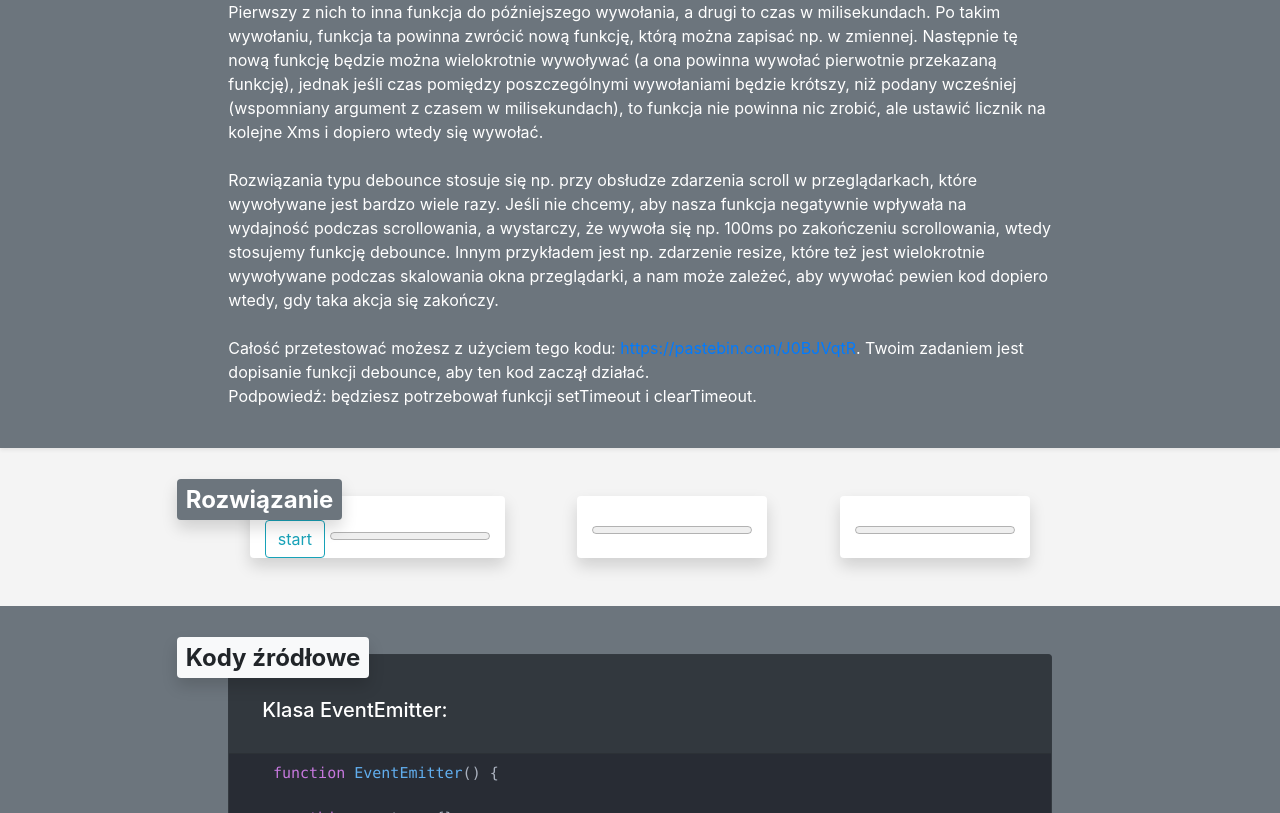
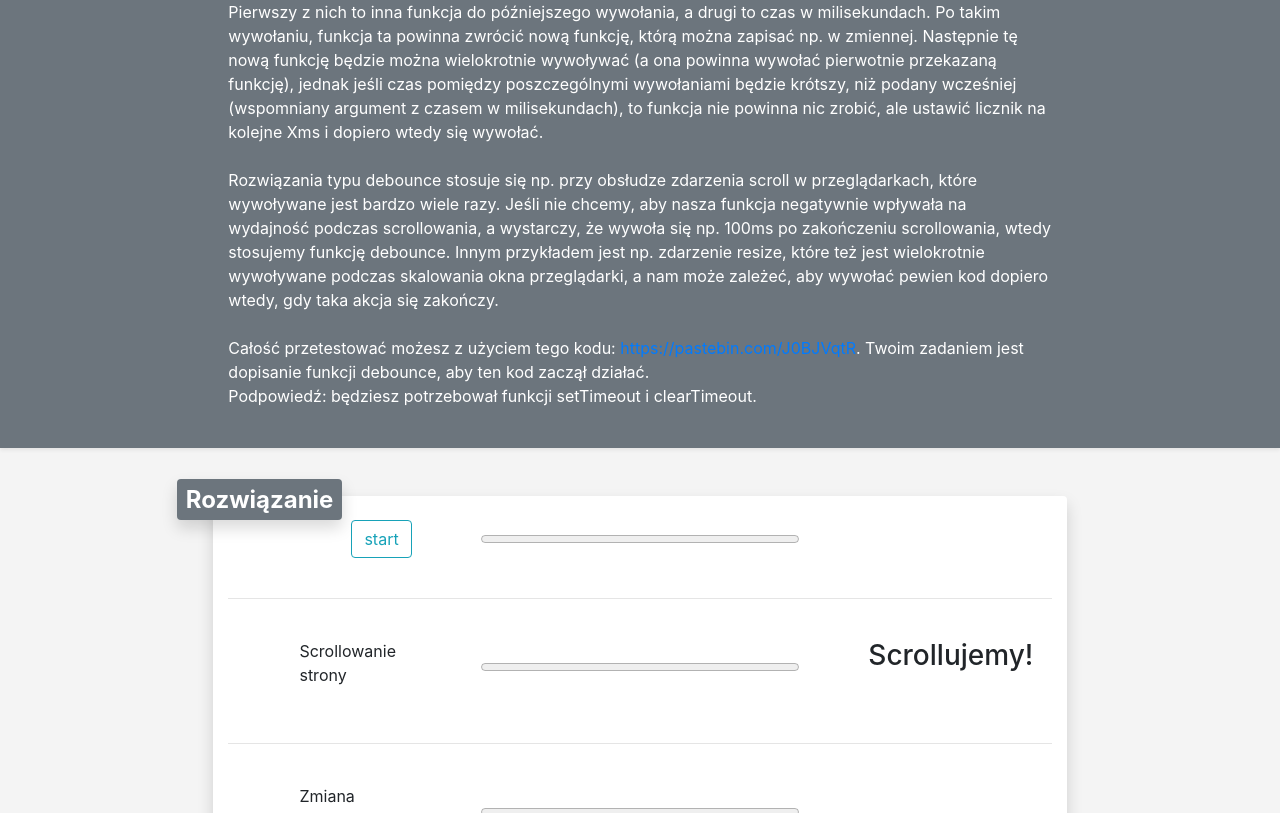
Before and after one commit to kargeb/bootcampJavaScript, a plain HTML site: page week_2/25.html in a window 1280 px wide. Shown: the part 139-952 px from the top of the page. Drawn offline with nearby package versions, Linux system fonts and the light colour scheme.

Commit message:
debaunce

```diff
--- a/css/styleNew.css
+++ b/css/styleNew.css
@@ -194,3 +194,7 @@ pre .language-js {
 label {
     cursor: pointer;
 }
+
+progress {
+    width: 80%;
+}
--- a/week_2/25.html
+++ b/week_2/25.html
@@ -73,25 +73,44 @@
 
             <div class="row justify-content-center ">
 
-                <div class="col-md-8 ">
+                <div class="col-md-8 bg-white shadow rounded">
                         <span class="badge badge-secondary shadow">Rozwiązanie</span>
 
-                        <div class="row justify-content-around ">
+                        <div class="row justify-content-center py-4">
+                            <div class="col-2 d-flex justify-content-end">
+                                <button class="btn btn-outline-info" id="button_buttonBar">start</button>
 
-                                <div class="col-auto bg-white shadow rounded"><br>
-                                    <button class="btn btn-outline-info" id="button_buttonBar">start</button>
+                            </div>
+                            <div class="col-6 align-self-center d-flex justify-content-center">
+                                <progress id="buttonBar" value="0" max="10" class=""></progress>
+                            </div>
+                            <div class="col-2">
+                                <h3 id="output_buttonBar" class="hidden">Naciskamy!</h3>
+                            </div>
 
-                                    <progress id="buttonBar" value="0" max="10"></progress>
+                        </div>
+                        <hr>
+                        <div class="row justify-content-center py-4">
+                                <div class="col-2 d-flex justify-content-end">
+                                    <p>Scrollowanie strony</p>
                                 </div>
-                                <div class="col-auto bg-white shadow rounded"><br>
-                                    <!-- <button class="btn btn-outline-info" id="button_scrollBar">start</button> -->
-
+                                <div class="col-6 align-self-center d-flex justify-content-center"><br>
                                     <progress id="scrollBar" value="0" max="10"></progress>
                                 </div>
-                                <div class="col-auto bg-white shadow rounded"><br>
-                                    <!-- <button class="btn btn-outline-info" id="button_resizeBar">start</button> -->
-
+                                <div class="col-2">
+                                        <h3 id="output_scrollBar" class="hidden">Scrollujemy!</h3>
+                                </div>
+                        </div>
+                        <hr>
+                        <div class="row justify-content-center py-4">
+                                <div class="col-2 d-flex justify-content-end align-self-center">
+                                    <p>Zmiana rozmiaru okna</p>
+                                </div>
+                                <div class="col-6 align-self-center d-flex justify-content-center"><br>
                                     <progress id="resizeBar" value="0" max="10"></progress>
+                                </div>
+                                <div class="col-2">
+                                        <h3 id="output_resizeBar" class="hidden">Zmieniamy rozmiar okna!</h3>
                                 </div>
                         </div>
 
--- a/week_2/25.js
+++ b/week_2/25.js
@@ -2,10 +2,11 @@
 
     var button_buttonBar = document.getElementById("button_buttonBar"),
         buttonBar = document.getElementById("buttonBar"),
-        // button_scrollBar = document.getElementById("button_scrollBar"),
         scrollBar = document.getElementById("scrollBar"),
-        // button_resizeBar = document.getElementById("button_resizeBar"),
-        resizeBar = document.getElementById("resizeBar");
+        resizeBar = document.getElementById("resizeBar"),
+        output_buttonBar = document.getElementById("output_buttonBar"),
+        output_scrollBar = document.getElementById("output_scrollBar"),
+        output_resizeBar = document.getElementById("output_resizeBar");
 
 
     function debounce(fn, time) {
@@ -23,7 +24,7 @@
         };
     }
 
-    function debounceWithBar(fn, time, bar) {
+    function debounceWithBar(fn, time, bar, output) {
 
         let clear = null,
             clearInt = null,
@@ -34,6 +35,7 @@
 
         return function() {
 
+            output.classList.add("hidden");
             counter = 0;
             bar.value = counter;
             clearTimeout(clear);
@@ -44,9 +46,11 @@
                 counter++;
                 bar.value = counter;
                 if(counter == 10){
+                    bar.value = counter;
                     clearInterval(clearInt);
                     counter = 0;
                     bar.value = counter;
+                    output.classList.remove("hidden");
                 }
             }, interval);
 
@@ -58,7 +62,7 @@
 
     var test = debounceWithBar( function(){
         console.log("z debance");
-    }, 1000, buttonBar);
+    }, 1000, buttonBar, output_buttonBar);
 
 
     button_buttonBar.addEventListener("click", test);
@@ -66,7 +70,7 @@
 
     var handleScroll = debounceWithBar(function() {
         console.log("Scrollujemy!");
-    }, 600, scrollBar);
+    }, 600, scrollBar, output_scrollBar);
 
     // w tym miejscu pod handleScroll
     // powinna być nowa funkcja
@@ -76,9 +80,9 @@
 
     // Możesz również przetestować funkcję
     // ze zdarzeniem "resize" skalując okno
-    var handleResize = debounce(function() {
+    var handleResize = debounceWithBar(function() {
         console.log("Zmieniamy rozmiar okna!");
-    }, 100);
+    }, 100, resizeBar, output_resizeBar);
 
     window.addEventListener("resize", handleResize, false);
 
```
